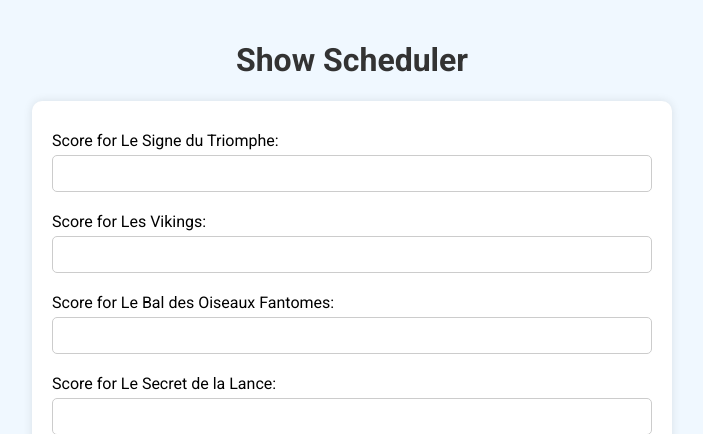
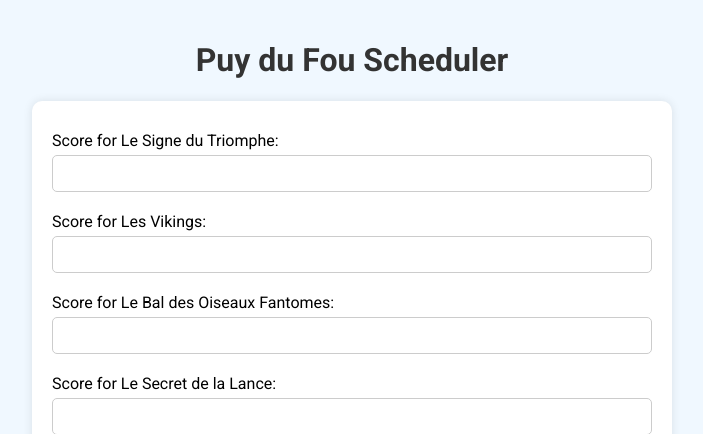
Before and after one commit to penntagon/PuyDuFouDayPlanner, a Flask app: page / in a window 1280 px wide. Shown: the top 434 px of the page, without its empty margins (288-991 px from the left). Run offline with Flask 3, Linux system fonts and the light colour scheme.

Commit message:
Update index.html

```diff
--- a/templates/index.html
+++ b/templates/index.html
@@ -52,7 +52,7 @@
     </style>
 </head>
 <body>
-    <h1>Show Scheduler</h1>
+    <h1>Puy du Fou Scheduler</h1>
     <form method="post">
         {% for show in name_dict.values() %}
             <label for="score_{{ show }}">Score for {{ show }}:</label>
```
